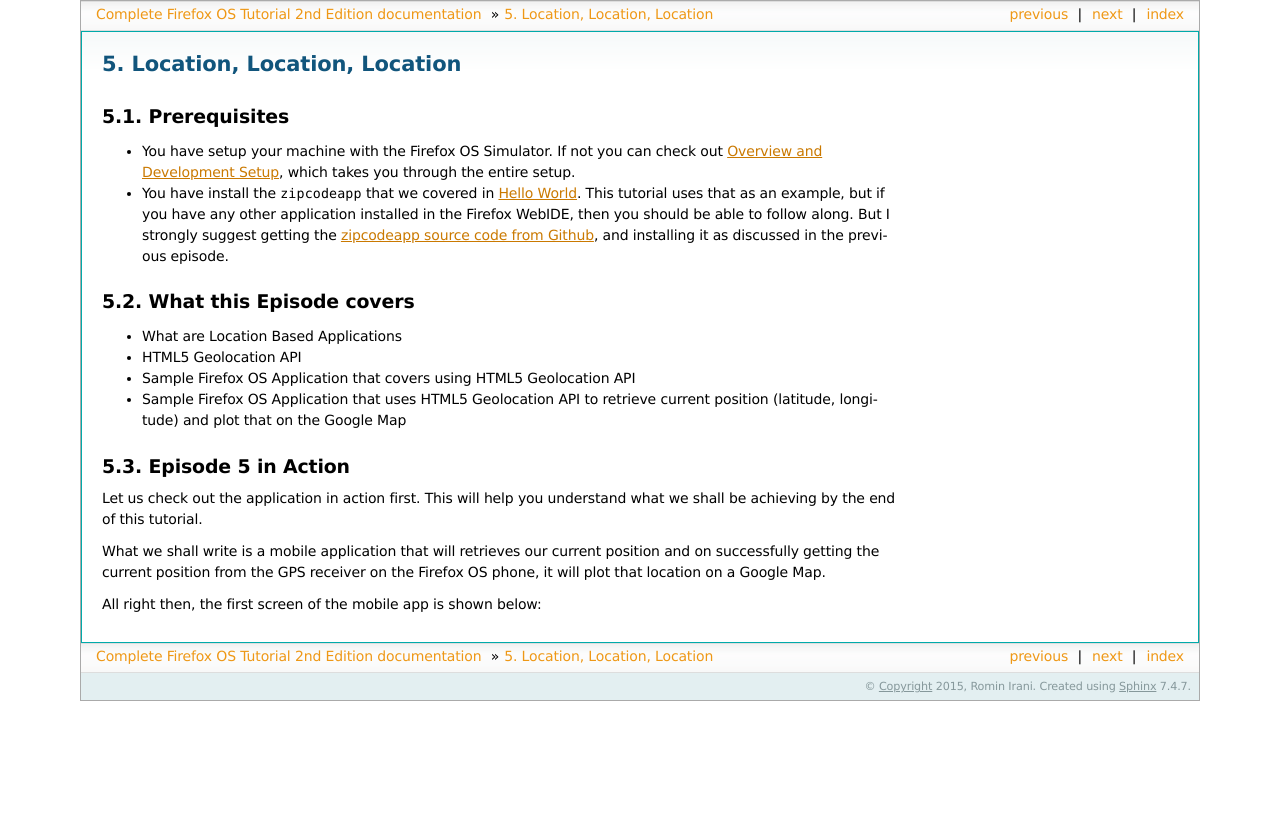
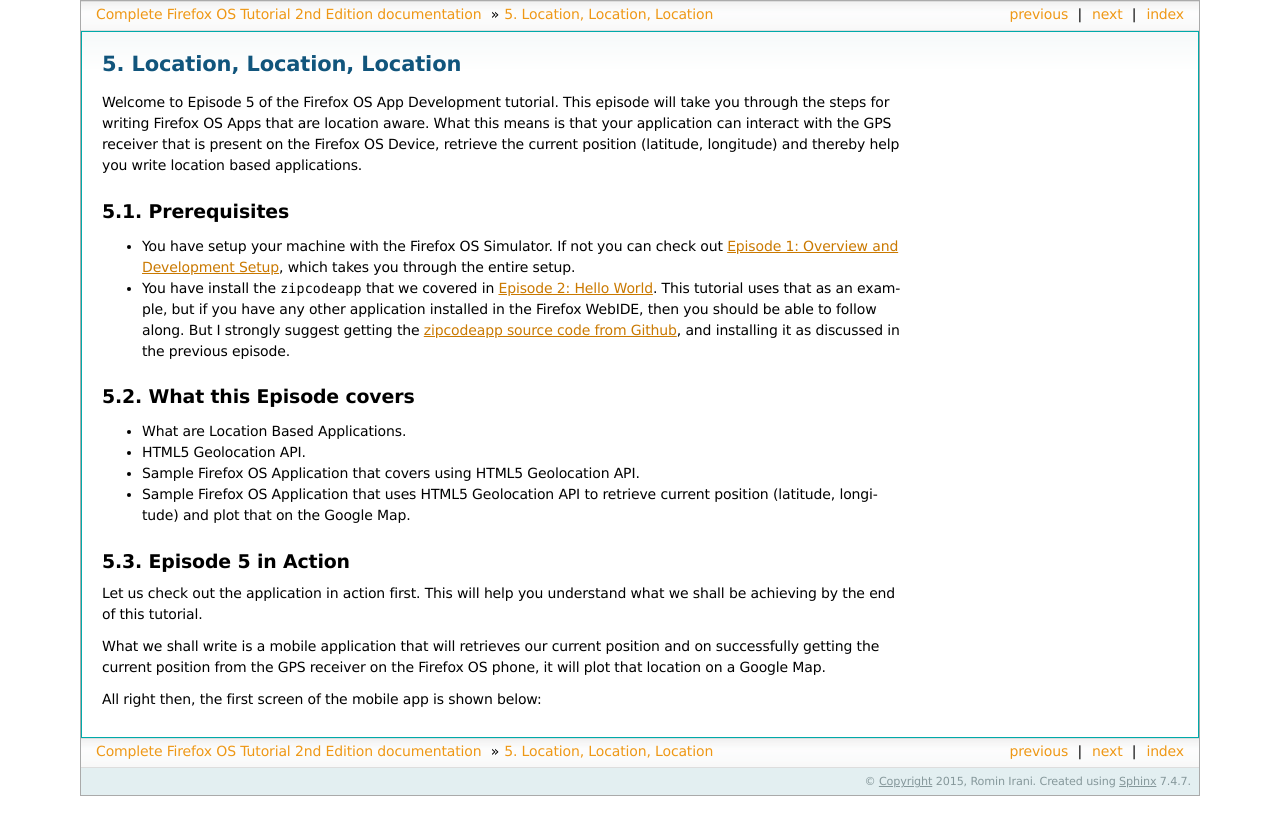
Before and after one commit to anicholakos/complete_fxos_tutorial, a Sphinx documentation site: the page built from source/episode05.rst, in a window 1280 px wide. Shown: the top 835 px of the page. Built offline with Sphinx 7.4.7, drawn with Linux system fonts in a browser that asks for light colours; formulas are drawn with MathJax 3; pages that are not in the unit, such as notebooks, are missing from menus.

Commit message:
Changed name to Firefox OS App Development Tutorial

```diff
--- a/source/episode01.rst
+++ b/source/episode01.rst
@@ -5,10 +5,11 @@
 
 .. _dev_setup:
 
-Overview and Development Setup
-==============================
+Episode 1: Overview and Development Setup
+=========================================
 
-Welcome series of tutorials on getting started with Firefox OS development.
+Welcome to a series of tutorials on getting started with Firefox OS app
+development.
 
 I will assume that the reason you are here is to learn how to write Firefox OS
 apps. Well, if you are web developer, I can safely state that you already know
@@ -21,7 +22,7 @@
 the same page. If you want to know more about why I want Firefox OS to succeed,
 here is my blog post titled `Firefox OS – The Mobile Platform That Needs To
 Succeed
-<http://rominirani.com/2013/07/23/firefox-os-the-mobile-web-platform-that-needs-to-succeed/>`__
+<http://rominirani.com/2013/07/23/firefox-os-the-mobile-web-platform-that-needs-to-succeed/>`__.
 
 
 What is Firefox OS? A Quick Overview Please!
--- a/source/episode05.rst
+++ b/source/episode05.rst
@@ -7,6 +7,13 @@
 
 Location, Location, Location
 ============================
+
+Welcome to Episode 5 of the Firefox OS App Development tutorial. This episode
+will take you through the steps for writing Firefox OS Apps that are location
+aware. What this means is that your application can interact with the GPS
+receiver that is present on the Firefox OS Device, retrieve the current
+position (latitude, longitude) and thereby help you write location based
+applications.
 
 
 Prerequisites
@@ -25,11 +32,11 @@
 What this Episode covers
 ------------------------
 
-* What are Location Based Applications
-* HTML5 Geolocation API
-* Sample Firefox OS Application that covers using HTML5 Geolocation API
+* What are Location Based Applications.
+* HTML5 Geolocation API.
+* Sample Firefox OS Application that covers using HTML5 Geolocation API.
 * Sample Firefox OS Application that uses HTML5 Geolocation API to retrieve
-  current position (latitude, longitude) and plot that on the Google Map
+  current position (latitude, longitude) and plot that on the Google Map.
 
 
 Episode 5 in Action
```
Also changed, not shown: source/episode02.rst (+6 -2 lines), source/episode03.rst (+6 -2 lines), source/episode04.rst (+6 -2 lines), source/index.rst (+14 -4 lines).
